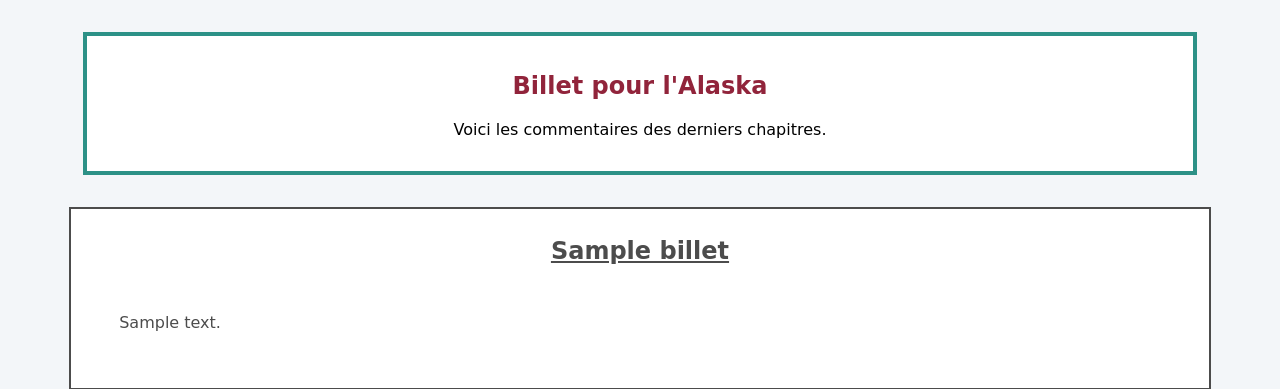
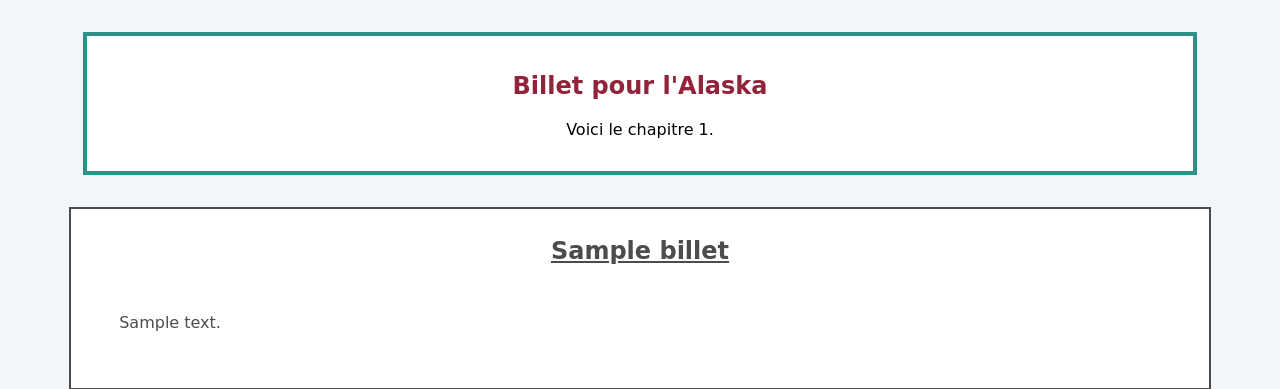
Before and after one commit to ophelieresfa/writer_blog, a PHP site: template src/View/allChapters.twig in a window 1280 px wide. Shown: the part 309-698 px from the top of the page. Run offline with PHP 8.4, Linux system fonts and the light colour scheme; the template is opened without the code that fills it: most values are stand-ins (such as "Sample title", 1, 10 or a date in 2020); some libraries are stand-ins or nearby versions; some web fonts are replaced.

Commit message:
Update the file allChapters.twig

```diff
--- a/src/View/allChapters.twig
+++ b/src/View/allChapters.twig
@@ -8,7 +8,7 @@
     <main class="white">
         <section class="introduction">
                 <h1>Billet pour l'Alaska</h1>
-            <p>Voici les commentaires des derniers chapitres.</p>
+            <p>Voici le chapitre {{ billet.id }}.</p>
         </section>
 
         <section class="premier_billet">
```
